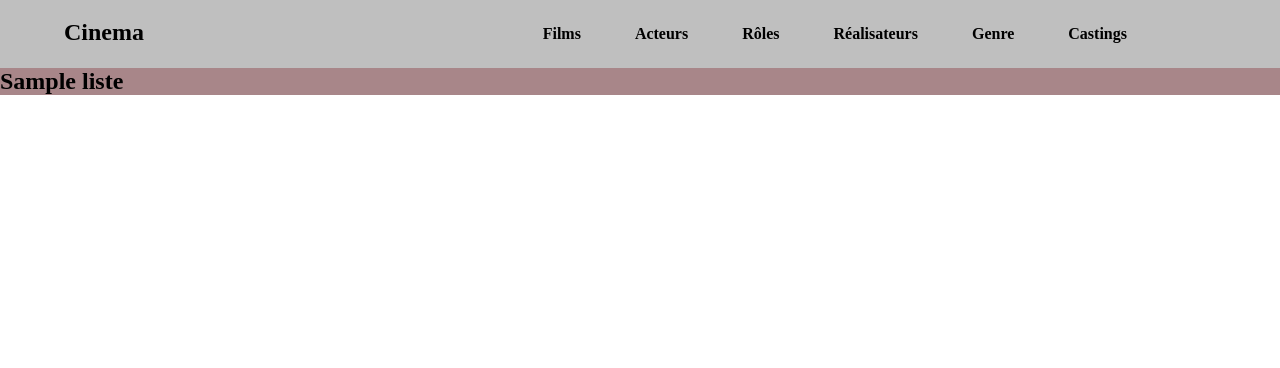
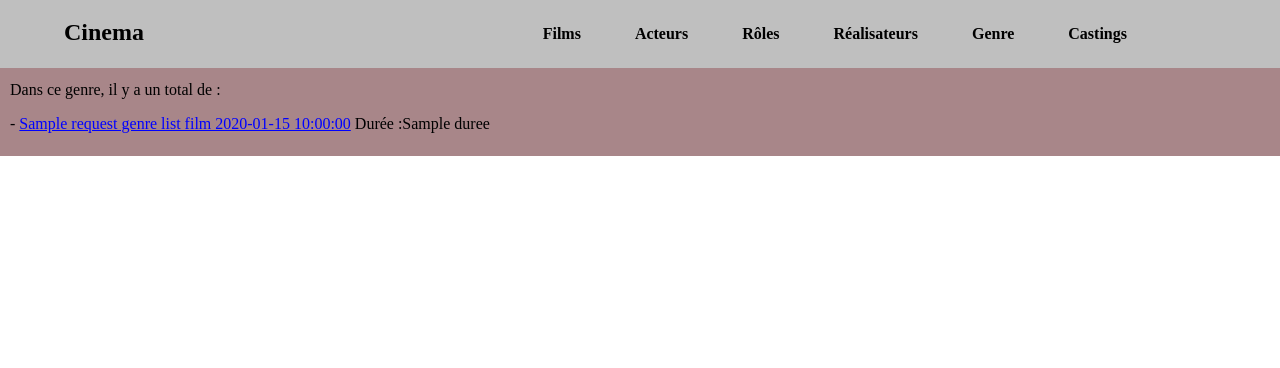
Before and after one commit to Kazae67/MVC_Cinema, a PHP site: template view/genre/infosGenre.php in a window 1280 px wide. Shown: the top 368 px of the page. Run offline with PHP 8.4, Linux system fonts and the light colour scheme; the template is opened without the code that fills it: most values are stand-ins (such as "Sample title", 1, 10 or a date in 2020); some libraries are stand-ins or nearby versions.

Commit message:
Ajout du controller infosGenre + infosGenre.php

```diff
--- a/index.php
+++ b/index.php
@@ -63,7 +63,7 @@ if (isset($_GET["action"])) {
             break;
         /* Infos du GENRE */
         case "infosGenre":
-            $GenresController->infosGenre();
+            $GenresController->infosGenre($id);
             break;
     }
 } else {
--- a/view/genre/infosGenre.php
+++ b/view/genre/infosGenre.php
@@ -0,0 +1,28 @@
+<?php
+ob_start();
+?>
+	<div class="film-card-list">
+
+		<div class="film-card-detail">
+		<?php
+			if(isset($request_genre_infos)){
+				$genre_infos = $request_genre_infos->fetch();
+			}?>
+				<span>Dans ce genre, il y a un total de : </span>
+		<?php
+			if($request_genre_list_films->rowCount()>0){
+				foreach($request_genre_list_films->fetchAll() as $genre_list_films){ ?>
+				<span> - <a href="index.php?action=infosFilm&id=<?=$genre_list_films['id_film']?>"><?=$genre_list_films["titre_film"]." ". $genre_list_films["date_sortie"]."</a> "."Durée :".$genre_list_films["duree"]?></span>
+
+			<?php
+                }
+                }else{ ?>
+                    <span class="error">Aucun films dans ce genre</span>
+            <?php
+            } ?>
+        </div>
+    </div>
+<?php
+$content = ob_get_clean();
+
+require "view/template.php";?>
```
Also changed, not shown: controller/GenresController.php (+27 -3 lines).
